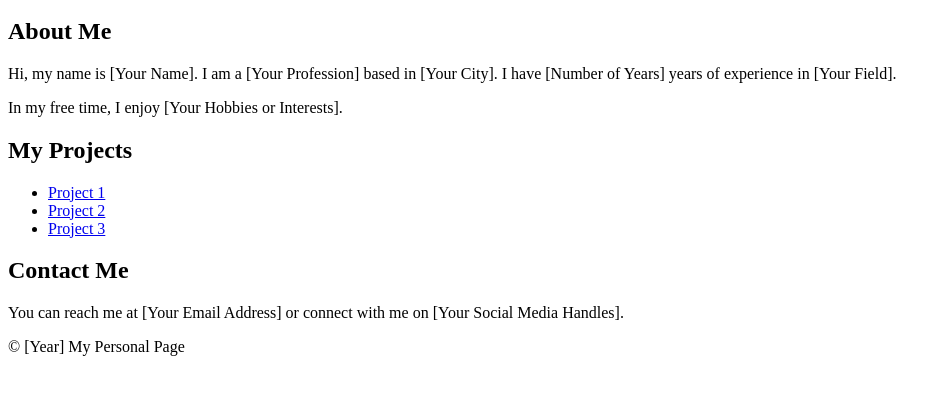
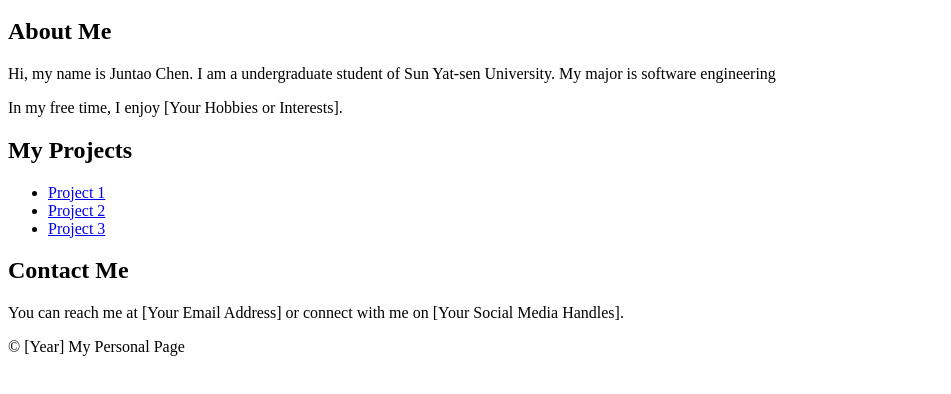
Before and after one commit to Elendil3703/JuntaoChen.github.io, a plain HTML site: page index.html in a window 1280 px wide. Shown: the part 136-530 px from the top of the page, without its empty margins (0-951 px from the left). Drawn offline with Linux system fonts and the light colour scheme.

Commit message:
Update index.html

```diff
--- a/index.html
+++ b/index.html
@@ -17,7 +17,7 @@
     <main>
         <section id="about-me">
             <h2>About Me</h2>
-            <p>Hi, my name is [Your Name]. I am a [Your Profession] based in [Your City]. I have [Number of Years] years of experience in [Your Field].</p>
+            <p>Hi, my name is Juntao Chen. I am a undergraduate student of Sun Yat-sen University. My major is software engineering</p>
             <p>In my free time, I enjoy [Your Hobbies or Interests].</p>
         </section>
         <section id="my-projects">
```
